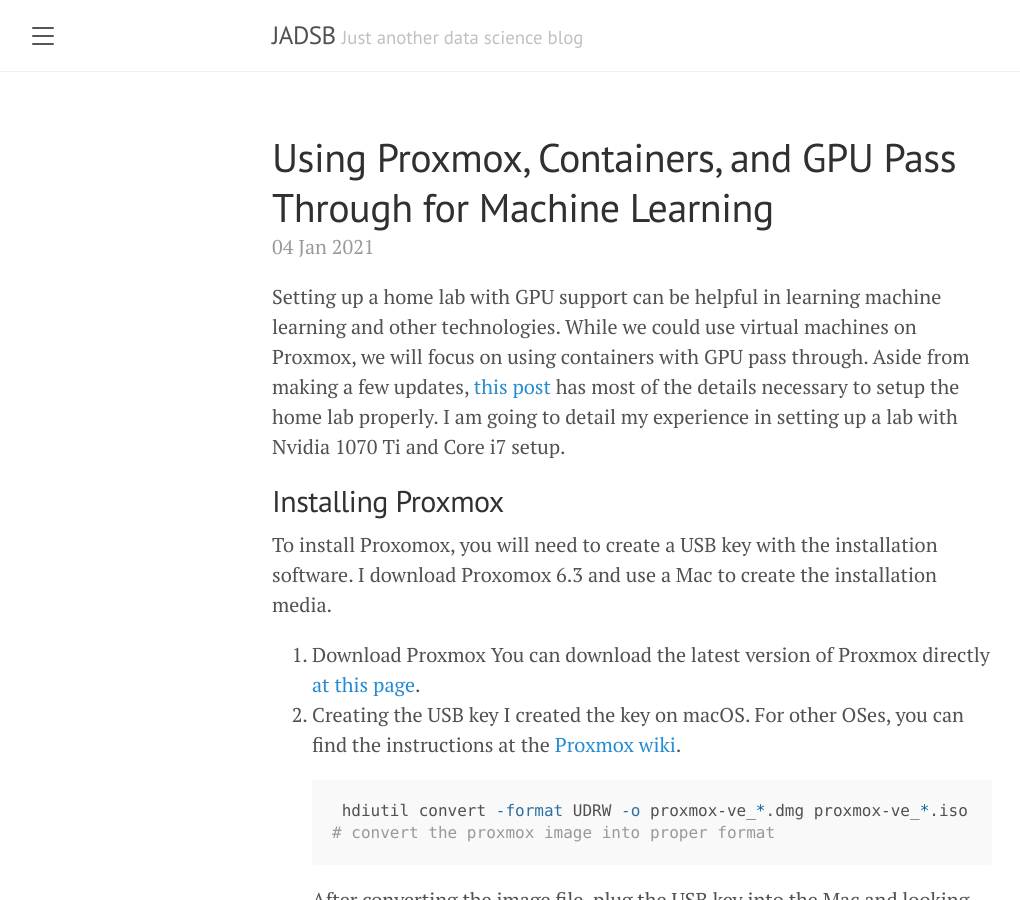
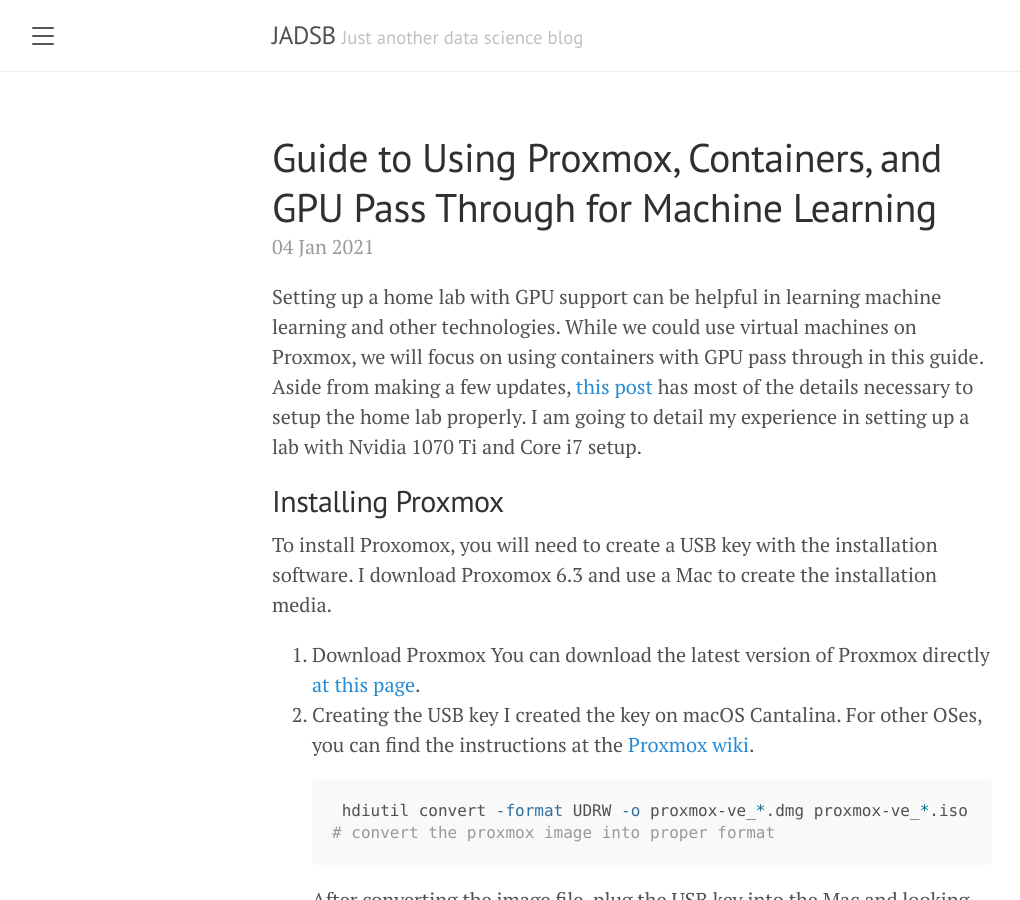
Before and after one commit to Saltwater-City/bslc.github.io, a Jekyll site: the page built from _posts/2021-01-04-proxmox-server.md, in a window 1280 px wide and 900 px high. Shown: the whole window, without its empty margins (8-1028 px from the left). Built offline with Jekyll 4.4.1, drawn with Linux system fonts in a browser that asks for light colours; some of the changed text lies outside the part shown.

Commit message:
modified proxmox post

````diff
--- a/_posts/2021-01-04-proxmox-server.md
+++ b/_posts/2021-01-04-proxmox-server.md
@@ -1,10 +1,10 @@
 ---
 layout: post
-title: Using Proxmox, Containers, and GPU Pass Through for Machine Learning
+title: Guide to Using Proxmox, Containers, and GPU Pass Through for Machine Learning
 tags: proxmox, GPU, machine-learning, container, pyenv, virtualenv, home-lab
 ---
 
-Setting up a home lab with GPU support can be helpful in learning machine learning and other technologies. While we could use virtual machines on Proxmox, we will focus on using containers with GPU pass through. Aside from making a few updates, [this post](https://medium.com/@MARatsimbazafy/journey-to-deep-learning-nvidia-gpu-passthrough-to-lxc-container-97d0bc474957) has most of the details necessary to setup the home lab properly. I am going to detail my experience in setting up a lab with Nvidia 1070 Ti and Core i7 setup.
+Setting up a home lab with GPU support can be helpful in learning machine learning and other technologies. While we could use virtual machines on Proxmox, we will focus on using containers with GPU pass through in this guide. Aside from making a few updates, [this post](https://medium.com/@MARatsimbazafy/journey-to-deep-learning-nvidia-gpu-passthrough-to-lxc-container-97d0bc474957) has most of the details necessary to setup the home lab properly. I am going to detail my experience in setting up a lab with Nvidia 1070 Ti and Core i7 setup.
 
 ## Installing Proxmox
 
@@ -13,7 +13,7 @@
 1. Download Proxmox
     You can download the latest version of Proxmox directly [at this page](https://www.proxmox.com/en/downloads/category/iso-images-pve).
 2. Creating the USB key
-    I created the key on macOS. For other OSes, you can find the instructions at the [Proxmox wiki](https://pve.proxmox.com/wiki/Prepare_Installation_Media).
+    I created the key on macOS Cantalina. For other OSes, you can find the instructions at the [Proxmox wiki](https://pve.proxmox.com/wiki/Prepare_Installation_Media).
 
     ``` bash
     hdiutil convert -format UDRW -o proxmox-ve_*.dmg proxmox-ve_*.iso # convert the proxmox image into proper format
````
Also changed, not shown: other parts of _posts/2021-01-04-proxmox-server.md (+4 -1 lines).
